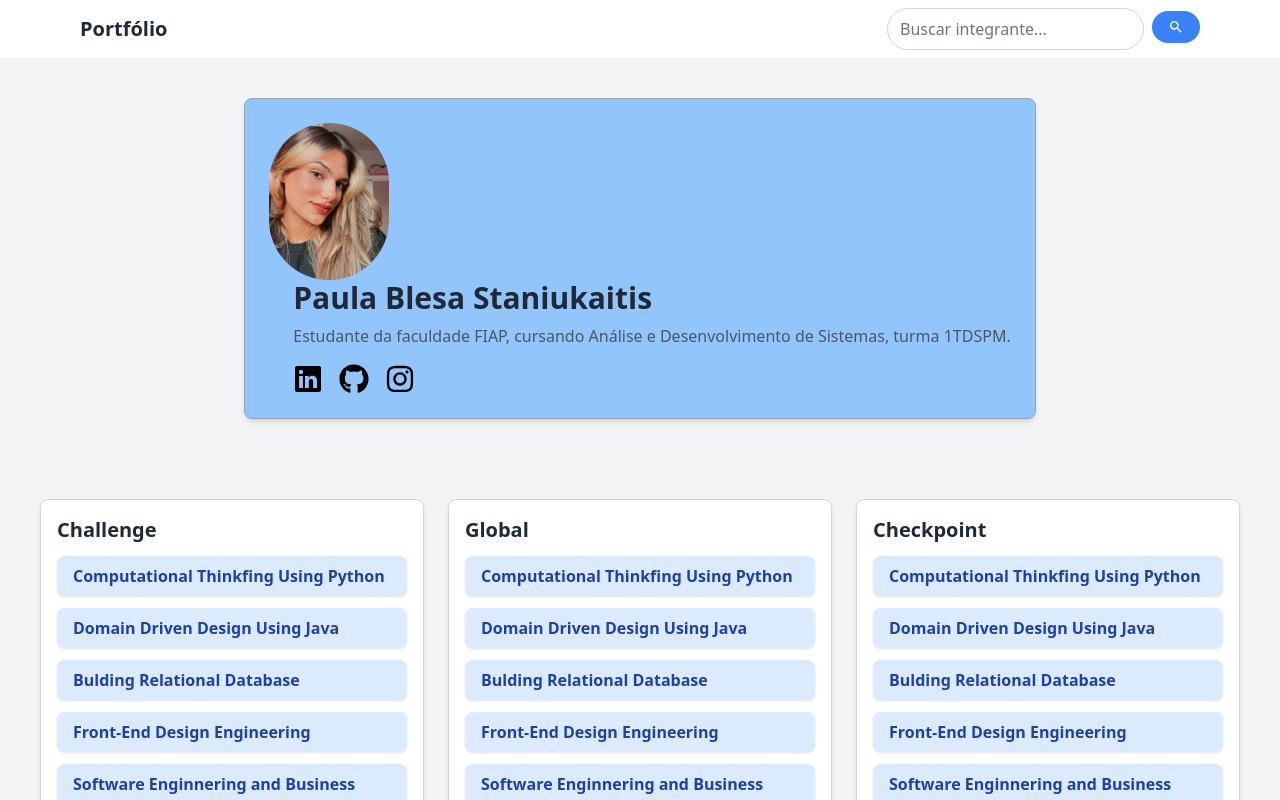
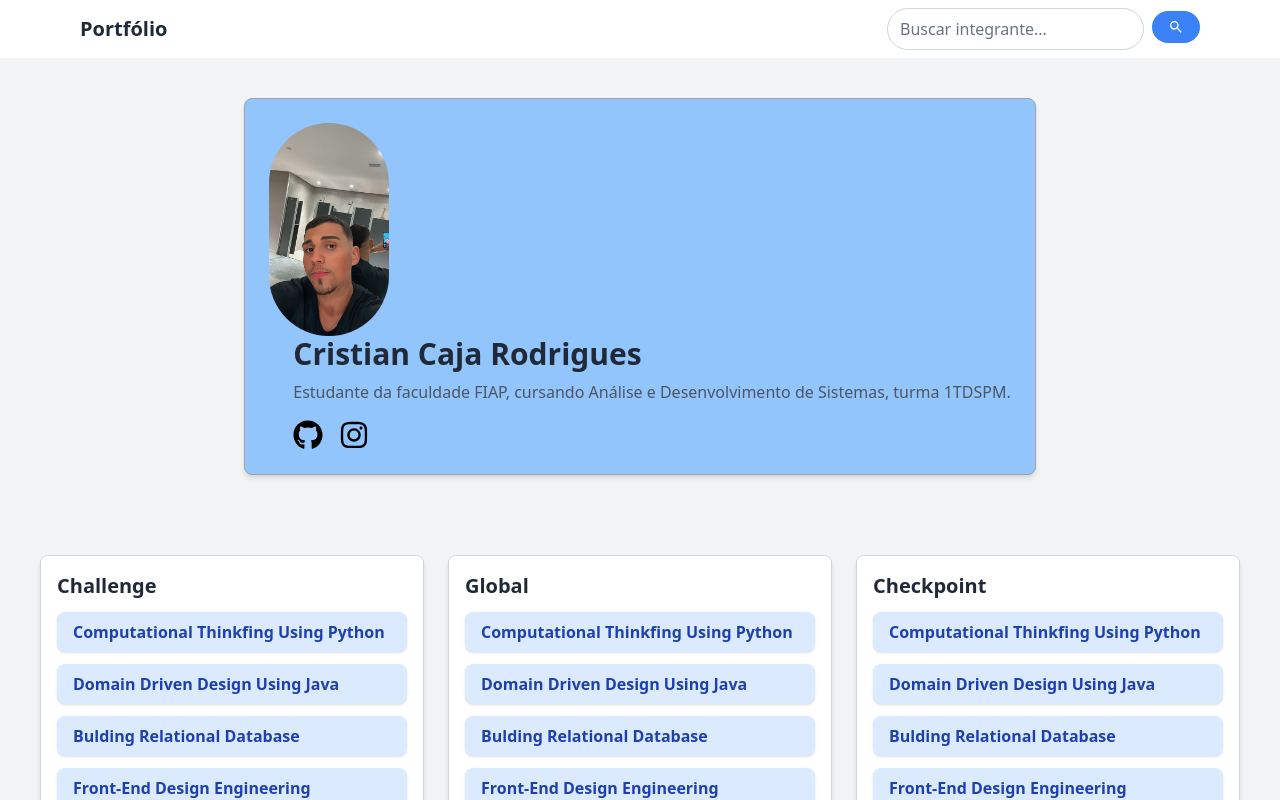
Before and after one commit to IsabellaMedeiros1/CP6-Front, a Next.js app in the folder portfolio/: page /cards/cristian in a window 1280 px wide. Shown: the top 800 px of the page. Built offline with nearby package versions, Linux system fonts and the light colour scheme.

Commit message:
Arrumando meu perfil

```diff
--- a/portfolio/src/app/cards/cristian/page.tsx
+++ b/portfolio/src/app/cards/cristian/page.tsx
@@ -182,19 +182,18 @@ export default function Cristian() {
     <div className="min-h-screen bg-gray-100 p-10 flex flex-col items-center">
       <div className="form-container mb-10 bg-blue-300 border border-gray-400 rounded-lg p-6 border-collapse">
         <Image
-          src="/img/paula2.jpeg"
-          alt="Foto da Paula"
+          src="/img/cristian2.jpeg"
+          alt="Foto do Cristian"
           width={120}
           height={120}
           className="rounded-full"
         />
         <div className="ml-6">
-          <h1 className="titulo-nome">Paula Blesa Staniukaitis</h1>
+          <h1 className="titulo-nome">Cristian Caja Rodrigues </h1>
           <p className="descricao">Estudante da faculdade FIAP, cursando Análise e Desenvolvimento de Sistemas, turma 1TDSPM.</p>
           <div className="mt-4 flex space-x-4">
-            <Link href="https://www.linkedin.com/in/paula-blesa-staniukaitis-5ab53224a/"><Linkedin className="text-3xl hover:text-blue-400 transition duration-300" /></Link>
-            <Link href="https://github.com/StaniukaitisPaula"><GitHub className="text-3xl hover:text-blue-400 transition duration-300" /></Link>
-            <Link href="https://www.instagram.com/p_blesaa/"><Insta className="text-3xl hover:text-blue-400 transition duration-300" /></Link>
+            <Link href="https://github.com/cristianrcaja"><GitHub className="text-3xl hover:text-blue-400 transition duration-300" /></Link>
+            <Link href="https://www.instagram.com/cristiancaja_"><Insta className="text-3xl hover:text-blue-400 transition duration-300" /></Link>
           </div>
         </div>
       </div>
```
